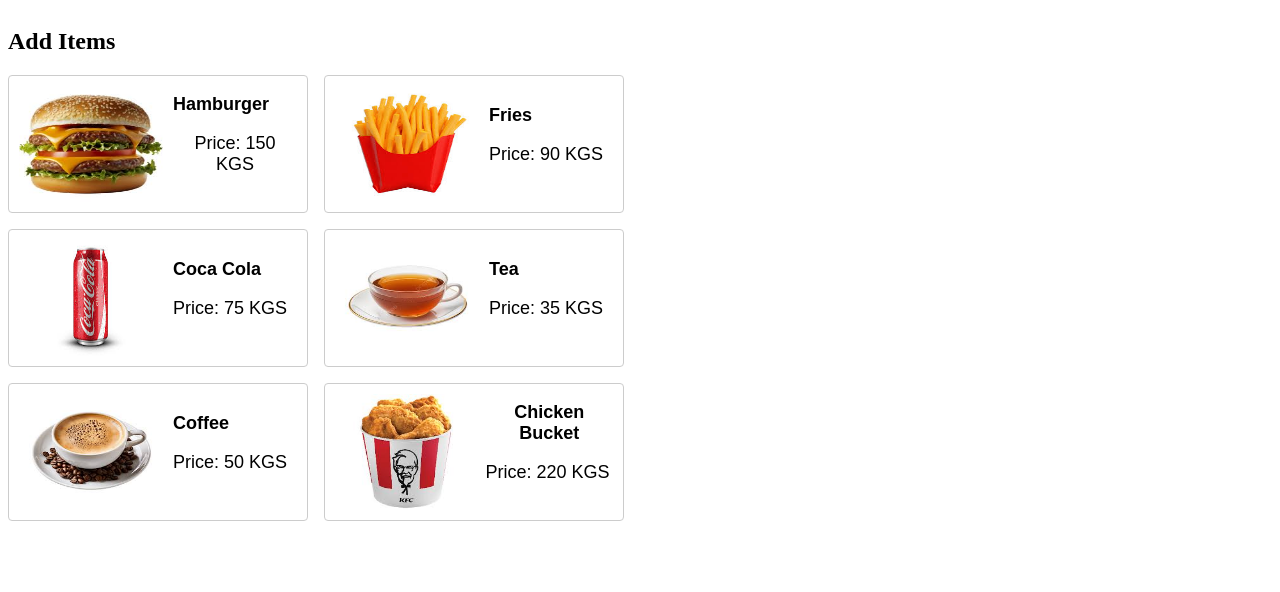
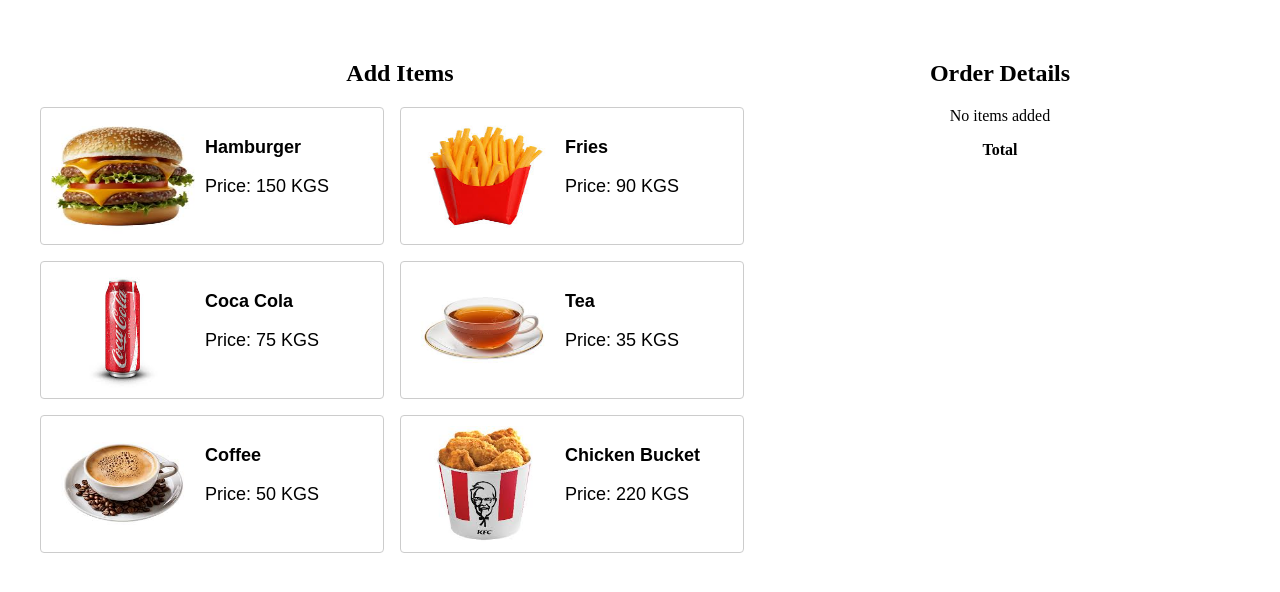
Before and after one commit to Fanatic033/ControlWork-7, a React (Vite) app: page / in a window 1280 px wide. Shown: the top 592 px of the page. Built offline with nearby package versions, Linux system fonts and the light colour scheme.

Commit message:
'Добавил и изменил все стили чтобы выглядело лаконично  '

```diff
--- a/src/App.css
+++ b/src/App.css
@@ -4,3 +4,16 @@
   padding: 2rem;
   text-align: center;
 }
+
+.app-container {
+  display: flex;
+  justify-content: space-between;
+}
+
+.add-container {
+  width: 60%;
+}
+
+.order-container {
+  width: 40%;
+}
--- a/src/App.tsx
+++ b/src/App.tsx
@@ -5,6 +5,7 @@
 import './Components/FoodBtn/FoodBtn.css'
 import Order from './Components/OrderDetails/Order.tsx';
 import './Components/OrderDetails/Order.css'
+import './App.css'
 
 const App = () => {
   const [items, setItems] = useState<Items[]>([]);
@@ -18,6 +19,7 @@
   }
   return (
     <>
+      <div className="app-container">
       <div className="add-container">
         <h2>Add Items</h2>
         <div className="btn-container">
@@ -30,8 +32,9 @@
           ))}
         </div>
       </div>
-      <div>
+      <div className={'order-container'}>
         <Order items={items} OnRemove={RemoveId}/>
+      </div>
       </div>
     </>
   )
--- a/src/Components/FoodBtn/FoodBtn.css
+++ b/src/Components/FoodBtn/FoodBtn.css
@@ -3,19 +3,11 @@
   height: 116px;
   margin-right: 10px;
 }
-
-.add-container {
-  width: 50%;
-  display: flex;
-  flex-direction: column;
-  margin-right: auto;
-}
-
 .btn-container {
   display: flex;
   flex-wrap: wrap;
-  gap: 16px;
-  justify-content: flex-start;
+  gap: 16px; /* Отступы между элементами */
+  justify-content: flex-start; /* Выравниваем элементы по левому краю */
 }
 
 .btn-item {
--- a/src/Components/OrderDetails/Order.css
+++ b/src/Components/OrderDetails/Order.css
@@ -1,4 +1,22 @@
+.order-info {
+  display: flex;
+  justify-content: space-between;
+  flex-direction: row;
+  align-items: center;
+  font-size: 20px;
+}
 
-.order-details {
-  display: flex;
+
+.order-btn {
+  padding: 5px 10px;
+  background-color: #ff4d4d;
+  color: white;
+  border: none;
+  border-radius: 4px;
+  cursor: pointer;
+  font-size: 20px;
 }
+
+li{
+  list-style: none;
+}
--- a/src/Components/OrderDetails/Order.tsx
+++ b/src/Components/OrderDetails/Order.tsx
@@ -8,15 +8,27 @@
 
 const Order: React.FC<IOrderDetails> = ({items  , OnRemove}) => {
   return (
-    <>
-      {items.map((item) => (
-        <div key={item.id} className={'order-details'}>
-          <strong>{item.name}</strong>
-          <p>{item.price}</p>
-          <button onClick={() => OnRemove(item.id)}>x</button>
-        </div>
-      ))}
-    </>
+    <div>
+      <h2>Order Details</h2>
+      {items.length === 0 ? (
+        <p>No items added</p>
+      ) : (
+        <ul>
+          {items.map((item) => (
+            <li key={item.id}>
+              <div className="order-item">
+                <div className="order-info">
+                  <p>{item.name}</p>
+                  <p>Price: {item.price}</p>
+                  <button onClick={() => OnRemove(item.id)} className={'order-btn'}>X</button>
+                </div>
+              </div>
+            </li>
+          ))}
+        </ul>
+      )}
+      <strong>Total</strong>
+    </div>
   );
 };
 
```
